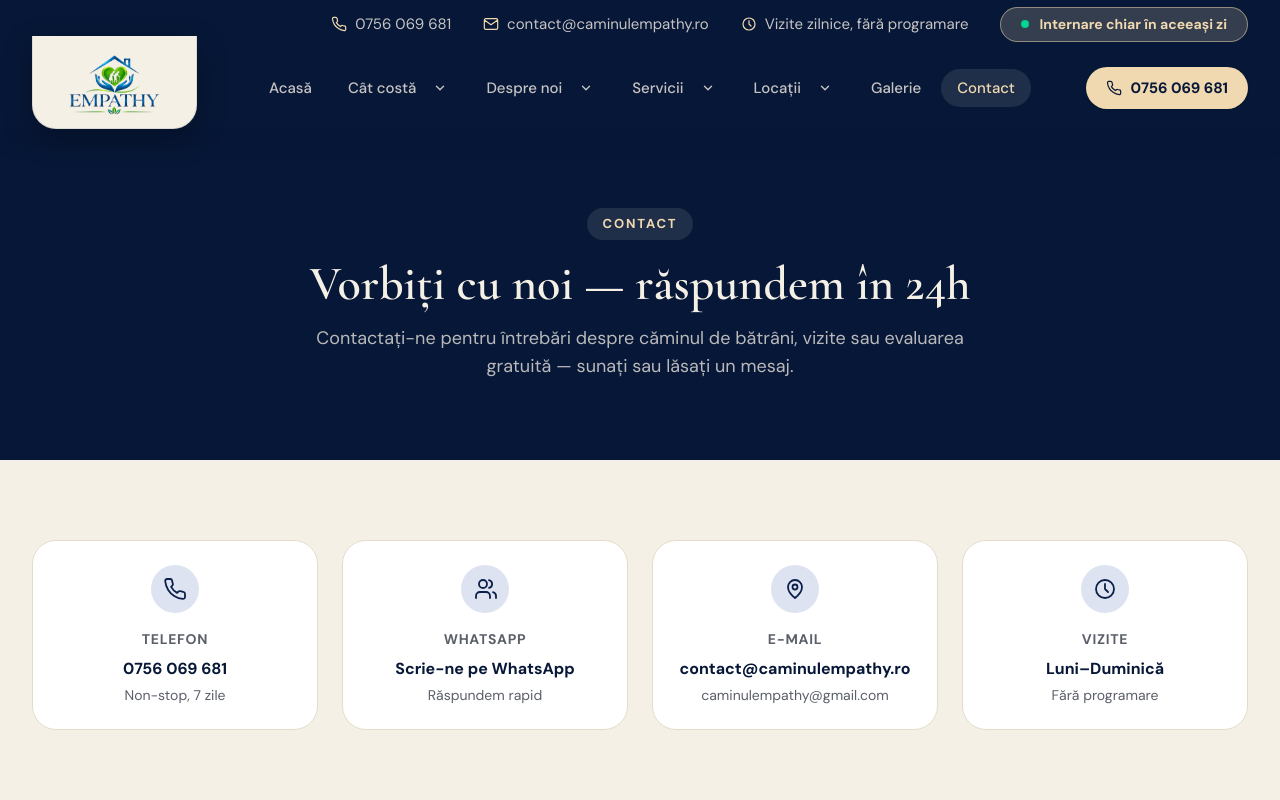
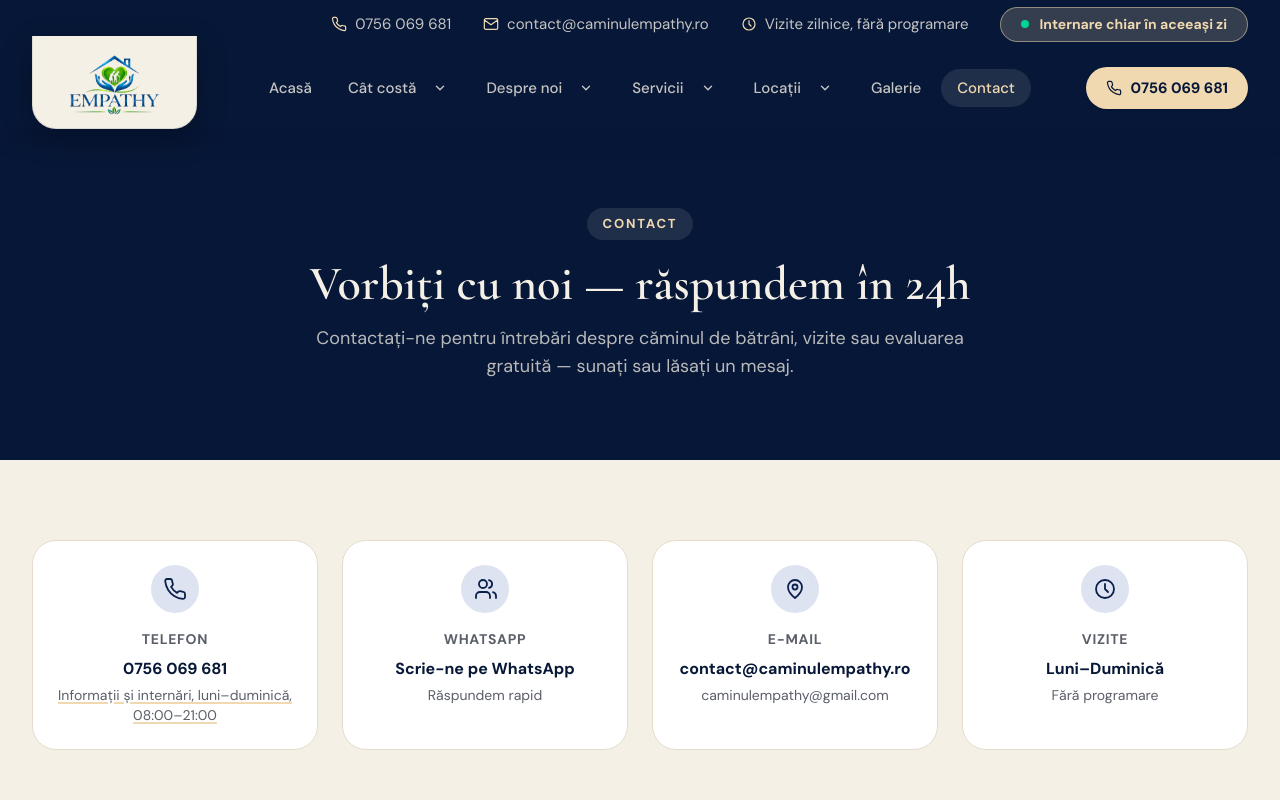
Before and after one commit to policolor-website/caminul-empathy, a Next.js app: page /contact in a window 1280 px wide. Shown: the top 800 px of the page. Built offline with nearby package versions, Linux system fonts and the light colour scheme.

Commit message:
Contact: link tel 0720 160 612 pentru informatii si internari

```diff
--- a/app/contact/page.tsx
+++ b/app/contact/page.tsx
@@ -43,7 +43,7 @@ export default function ContactPage() {
         <div className="mx-auto max-w-7xl px-5 sm:px-8">
           <div className="grid gap-6 md:grid-cols-2 lg:grid-cols-4">
             {[
-              { icon: "phone", t: "Telefon", main: SITE.phone, sub: "Non-stop, 7 zile", href: SITE.phoneHref },
+              { icon: "phone", t: "Telefon", main: SITE.phone, sub: "Non-stop, 7 zile", subHref: "tel:+40720160612", subLabel: "Informații și internări, luni–duminică, 08:00–21:00", href: SITE.phoneHref },
               { icon: "users", t: "WhatsApp", main: "Scrie-ne pe WhatsApp", sub: "Răspundem rapid", href: SITE.whatsapp },
               { icon: "pin", t: "E-mail", main: SITE.email, sub: SITE.email2, href: `mailto:${SITE.email}` },
               { icon: "clock", t: "Vizite", main: "Luni–Duminică", sub: "Fără programare", href: null },
@@ -65,7 +65,13 @@ export default function ContactPage() {
                   ) : (
                     <div className="mt-2 font-semibold text-pine-deep">{c.main}</div>
                   )}
-                  <div className="mt-1 text-sm text-ink-soft">{c.sub}</div>
+                  {"subHref" in c && c.subHref ? (
+                    <a href={c.subHref} className="mt-1 block text-sm text-ink-soft underline decoration-honey decoration-2 underline-offset-2 hover:text-clay">
+                      {c.subLabel}
+                    </a>
+                  ) : (
+                    <div className="mt-1 text-sm text-ink-soft">{c.sub}</div>
+                  )}
                 </div>
               </Reveal>
             ))}
```
